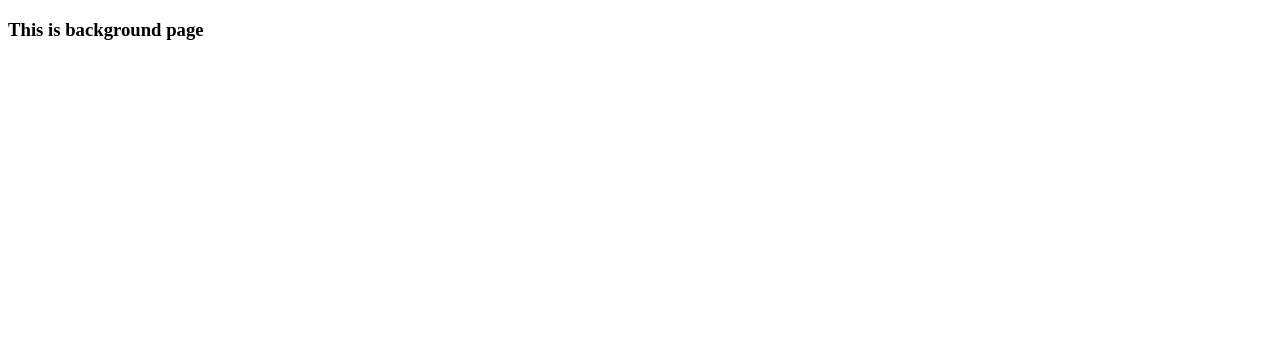
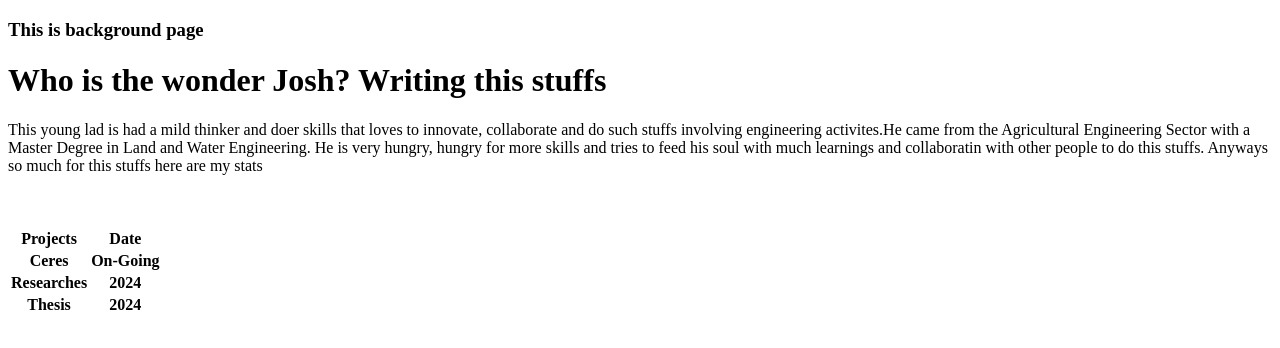
Before and after one commit to joshdels/WebGis2, a plain HTML site: page Portfolio/background_page.html in a window 1280 px wide. Drawn offline with Linux system fonts and the light colour scheme.

Commit message:
practice my own portfolio

```diff
--- a/Portfolio/background_page.html
+++ b/Portfolio/background_page.html
@@ -7,5 +7,43 @@
 </head>
 <body>
     <h3>This is background page</h3>
+
+    <div class="container">
+        <div class="row">
+            <div class=col=6>
+                <h1>Who is the wonder Josh? Writing this stuffs</h1>
+                <p id="hoverpages">This young lad is had a mild thinker and doer skills that loves to innovate, collaborate and do such stuffs involving
+                    engineering activites.He came from the Agricultural Engineering Sector with a Master Degree in Land and Water Engineering. He is very hungry,
+                    hungry for more skills and tries to feed his soul with much learnings and collaboratin with other people to do this stuffs. Anyways
+                    so much for this stuffs here are my stats
+                </p>
+
+                <br><br>
+
+                <table>
+                    <Thead>
+                        <tr>
+                            <th>Projects</th>
+                            <th>Date</th>
+                        </tr>
+                    </Thead>
+                    <Tbody>
+                        <tr>
+                            <th>Ceres</th>
+                            <th>On-Going</th>
+                        </tr>
+                        <tr>
+                            <th>Researches</th>
+                            <th>2024</th>
+                        </tr>
+                        <tr>
+                            <th>Thesis</th>
+                            <th>2024</th>
+                        </tr>
+                    </Tbody>
+                </table>
+            </div>
+        </div>
+    </div>
 </body>
 </html>
```
Also changed, not shown: Portfolio/about_page.html (+32 -1 lines), Portfolio/contact_page.html (+33 -0 lines), Portfolio/index.html (+1 -1 lines), Portfolio/styles.css (line endings or trailing spaces).
